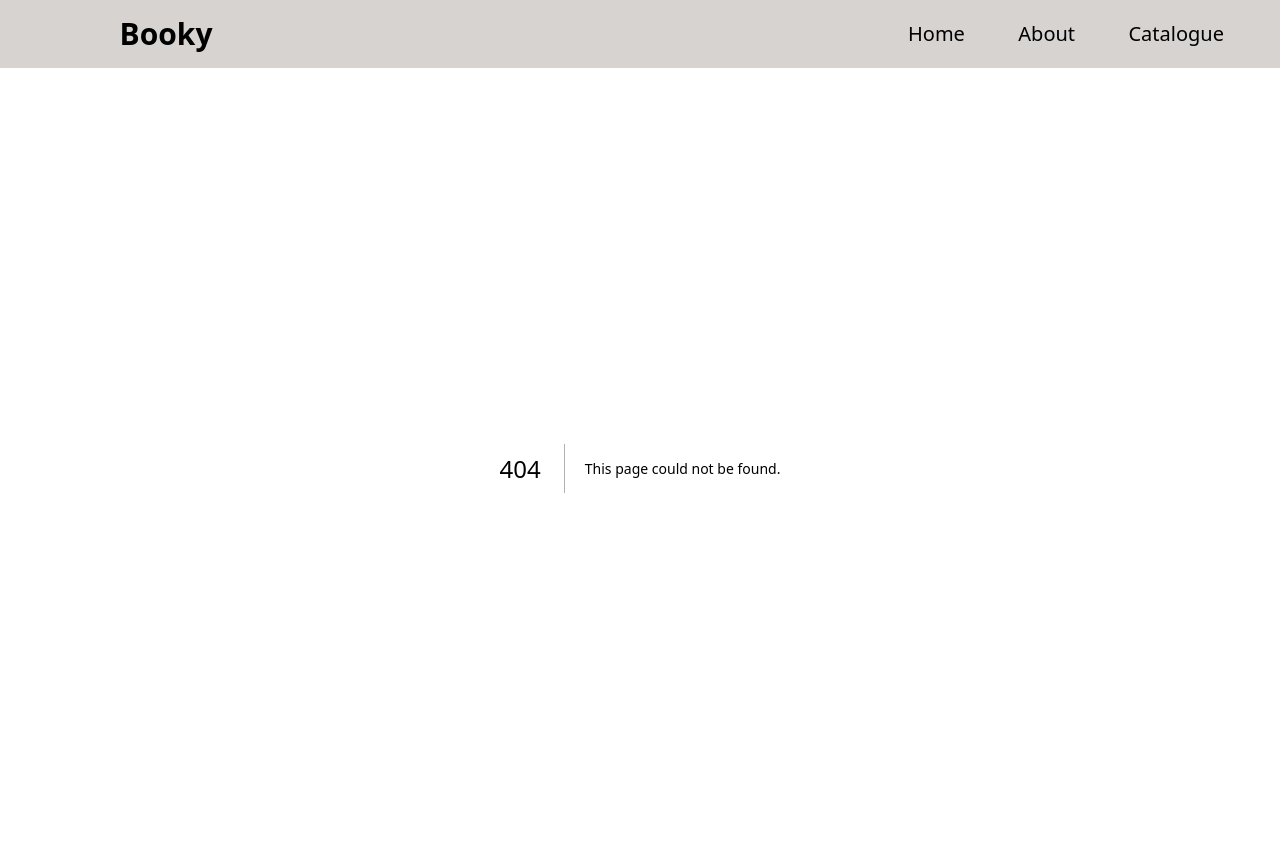
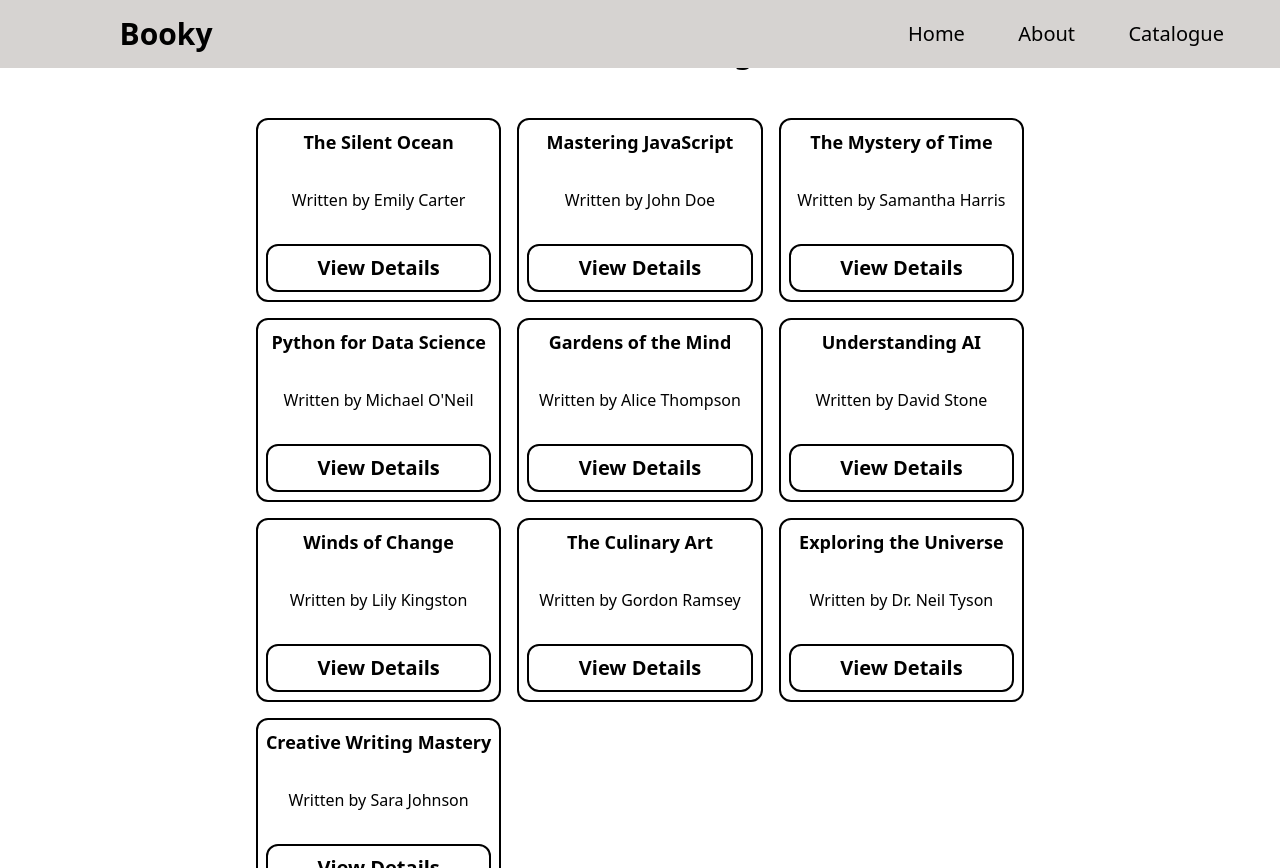
Before and after one commit to Alek-Jakim/booky, a Next.js app: page /catalogue in a window 1280 px wide. Before the commit this address had no page. Built offline with nearby package versions, Linux system fonts and the light colour scheme.

Commit message:
dynamic routes

```diff
--- /dev/null
+++ b/src/app/api/content/[isbn]/route.ts
@@ -0,0 +1,17 @@
+import { books } from "@/data";
+import { TBook } from "@/types";
+import { NextApiRequest } from "next";
+import { NextResponse } from "next/server";
+
+export async function GET(
+  req: NextApiRequest,
+  { params }: { params: { isbn: string } }
+) {
+  const targetBook = books.find((book: TBook) => book.ISBN === params.isbn);
+
+  if (targetBook) {
+    return NextResponse.json({ book: targetBook, status: req.statusCode });
+  }
+
+  return NextResponse.json({ book: null, status: req.statusCode });
+}
--- /dev/null
+++ b/src/app/api/content/route.ts
@@ -0,0 +1,7 @@
+import { books } from "@/data";
+
+import { NextResponse } from "next/server";
+
+export async function GET() {
+  return NextResponse.json(books);
+}
--- /dev/null
+++ b/src/app/catalogue/[isbn]/page.tsx
@@ -0,0 +1,18 @@
+import { TBook } from "@/types";
+interface ICataloguePage {
+  params: {
+    isbn: string;
+  };
+}
+
+export default async function BookPage({ params: { isbn } }: ICataloguePage) {
+  const { book } = await fetch(
+    `http://localhost:3000/api/content/${isbn}`
+  ).then((res) => res.json());
+
+  if (!book) {
+    return <div>No book found</div>;
+  }
+
+  return <div>{book.title}</div>;
+}
--- /dev/null
+++ b/src/app/catalogue/page.tsx
@@ -0,0 +1,40 @@
+import { TBook } from "@/types";
+import Link from "next/link";
+
+export default async function CataloguePage() {
+  const books = await fetch(`http://localhost:3000/api/content`).then((res) =>
+    res.json()
+  );
+
+  if (!books || !books.length) {
+    return <>No books were found...</>;
+  }
+
+  return (
+    <div className="flex flex-col justify-center items-center h-full gap-y-12 overflow-hidden">
+      <div>
+        <h1 className="text-3xl font-bold">Our Book Catalogue</h1>
+      </div>
+
+      <div className="grid grid-cols-3 gap-4">
+        {books.map((book: TBook) => {
+          return (
+            <div
+              key={book.ISBN}
+              className="flex flex-col justify-center items-center gap-x-2 gap-y-8  border border-2 p-2 border-black rounded-xl cursor-pointer"
+            >
+              <span className="text-lg font-bold">{book.title}</span>
+              <span>Written by {book.author}</span>
+              <Link
+                href={`/catalogue/${book.ISBN}`}
+                className="w-full text-xl font-bold hover:bg-black hover:text-white text-center p-2 rounded-xl border border-2 border-black"
+              >
+                View Details
+              </Link>
+            </div>
+          );
+        })}
+      </div>
+    </div>
+  );
+}
--- a/src/app/layout.tsx
+++ b/src/app/layout.tsx
@@ -14,7 +14,7 @@ export default function RootLayout({
 }>) {
   return (
     <html lang="en">
-      <body>
+      <body className="h-screen">
         <Navbar />
         {children}
       </body>
--- /dev/null
+++ b/src/data.ts
@@ -0,0 +1,112 @@
+export const books = [
+  {
+    title: "The Silent Ocean",
+    author: "Emily Carter",
+    ISBN: "978-1-56619-909-4",
+    pages: 320,
+    price: 19.99,
+    publisher: "Seabreeze Publishing",
+    year: 2021,
+    language: "English",
+    category: "Fiction",
+  },
+  {
+    title: "Mastering JavaScript",
+    author: "John Doe",
+    ISBN: "978-0-596-52068-7",
+    pages: 450,
+    price: 39.99,
+    publisher: "TechWorld Publications",
+    year: 2022,
+    language: "English",
+    category: "Programming",
+  },
+  {
+    title: "The Mystery of Time",
+    author: "Samantha Harris",
+    ISBN: "978-3-16-148410-0",
+    pages: 285,
+    price: 22.5,
+    publisher: "Chrono Books",
+    year: 2020,
+    language: "English",
+    category: "Science Fiction",
+  },
+  {
+    title: "Python for Data Science",
+    author: "Michael O'Neil",
+    ISBN: "978-1-4919-1889-0",
+    pages: 500,
+    price: 45.0,
+    publisher: "DataWorks",
+    year: 2021,
+    language: "English",
+    category: "Programming",
+  },
+  {
+    title: "Gardens of the Mind",
+    author: "Alice Thompson",
+    ISBN: "978-1-84022-699-5",
+    pages: 200,
+    price: 17.99,
+    publisher: "Green Thumb Press",
+    year: 2018,
+    language: "English",
+    category: "Non-fiction",
+  },
+  {
+    title: "Understanding AI",
+    author: "David Stone",
+    ISBN: "978-1-84953-221-3",
+    pages: 320,
+    price: 30.0,
+    publisher: "Future Tech",
+    year: 2023,
+    language: "English",
+    category: "Technology",
+  },
+  {
+    title: "Winds of Change",
+    author: "Lily Kingston",
+    ISBN: "978-1-86064-987-2",
+    pages: 400,
+    price: 24.99,
+    publisher: "Whirlwind Books",
+    year: 2019,
+    language: "English",
+    category: "Historical Fiction",
+  },
+  {
+    title: "The Culinary Art",
+    author: "Gordon Ramsey",
+    ISBN: "978-0-684-84328-5",
+    pages: 150,
+    price: 29.95,
+    publisher: "Foodie Press",
+    year: 2020,
+    language: "English",
+    category: "Cooking",
+  },
+  {
+    title: "Exploring the Universe",
+    author: "Dr. Neil Tyson",
+    ISBN: "978-1-250-08899-0",
+    pages: 370,
+    price: 32.5,
+    publisher: "Cosmic Reads",
+    year: 2021,
+    language: "English",
+    category: "Science",
+  },
+  {
+    title: "Creative Writing Mastery",
+    author: "Sara Johnson",
+    ISBN: "978-0-7356-6745-7",
+    pages: 260,
+    price: 20.0,
+    publisher: "Writers Hub",
+    year: 2020,
+    language: "English",
+    category: "Writing",
+  },
+];
--- /dev/null
+++ b/src/types.ts
@@ -0,0 +1,11 @@
+export type TBook = {
+  title: string;
+  author: string;
+  ISBN: string;
+  pages: number;
+  price: number;
+  publisher: string;
+  year: number;
+  language: string;
+  category: string;
+};
```
